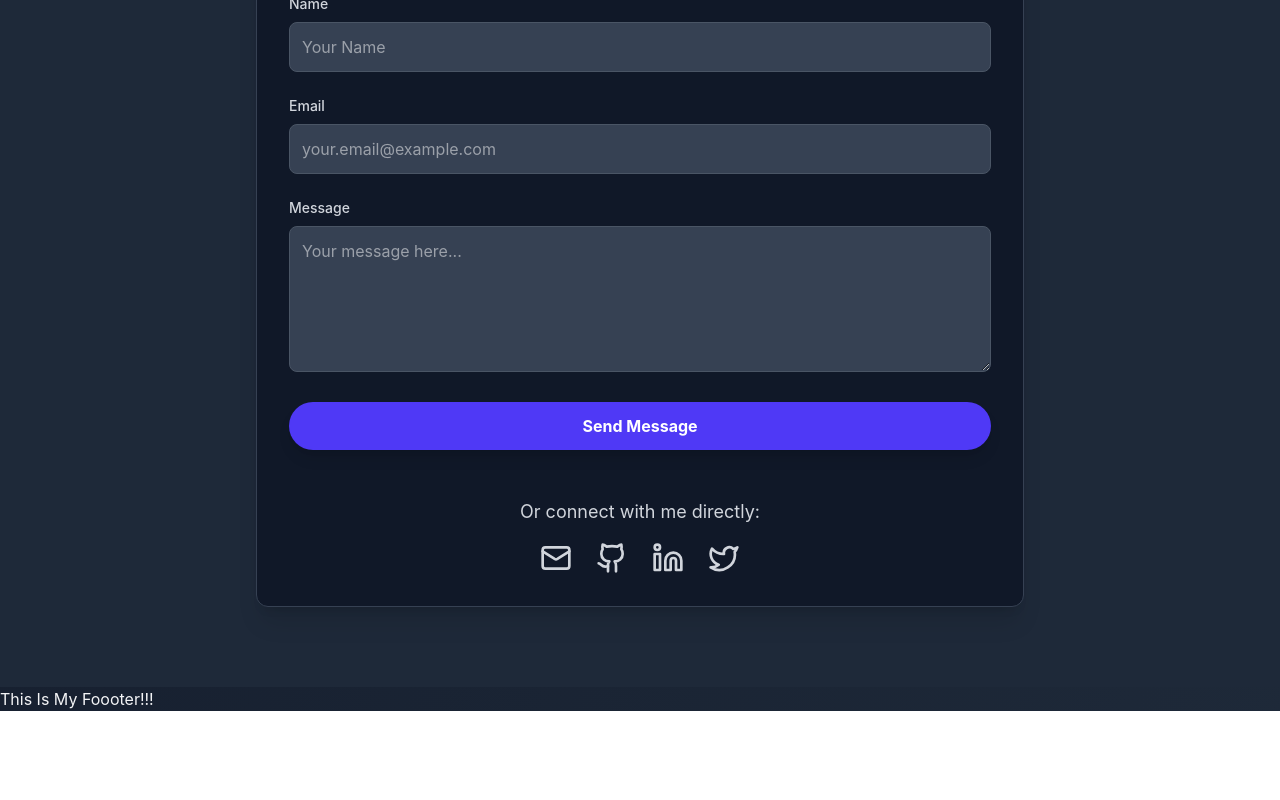
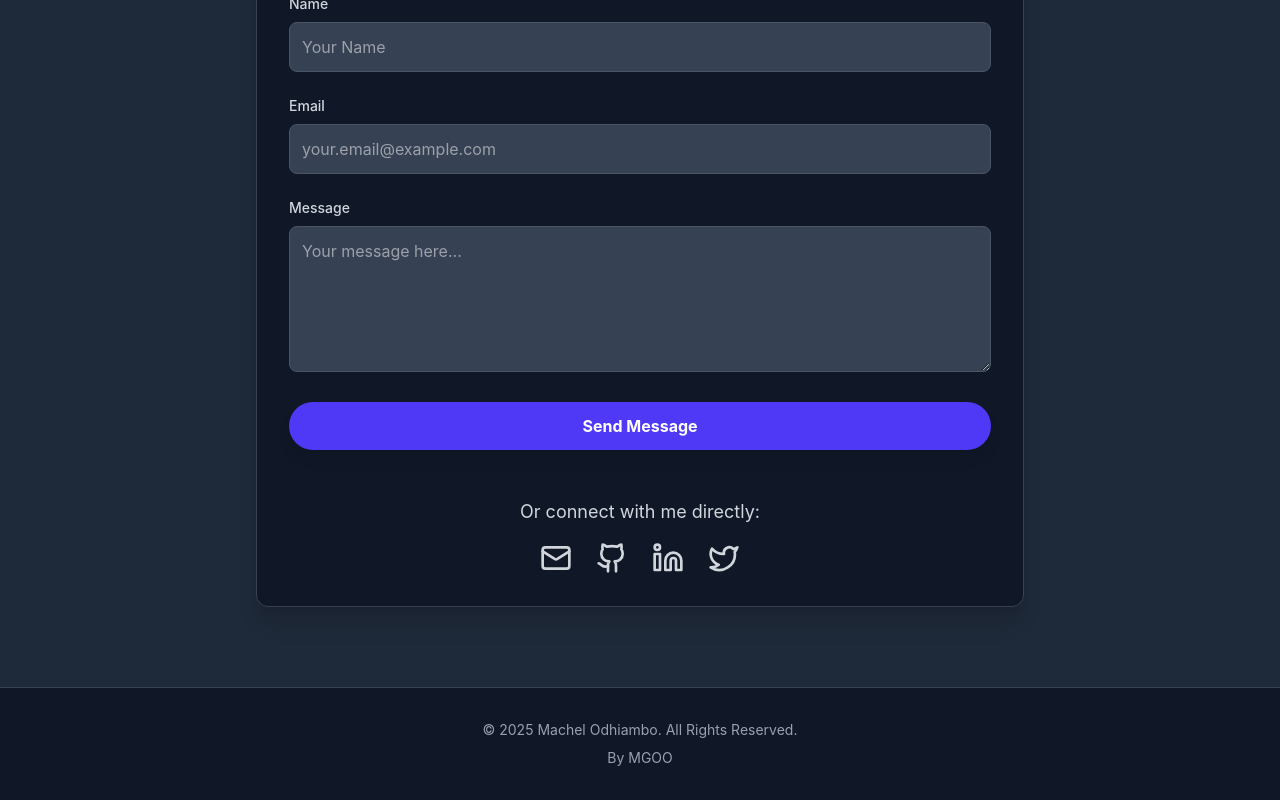
Before and after one commit to Chell0/machels-port, a React (Vite) app: page / in a window 1280 px wide. Shown: the part 3441-4241 px from the top of the page. Before the commit the page ends 4152 px from the top, so only its background shows below. Built offline with nearby package versions, Linux system fonts and the light colour scheme.

Commit message:
Chore: Update Footer component with structured layout and styling

```diff
--- a/src/components/Footer.tsx
+++ b/src/components/Footer.tsx
@@ -1,7 +1,13 @@
 const Footer = () => {
   return (
     <>
-      <footer>This Is My Foooter!!!</footer>
+      <footer className="py-8 px-4 bg-gray-900 text-gray-400 text-center text-sm border-t border-gray-700">
+        <p>
+          &copy; {new Date().getFullYear()} Machel Odhiambo. All Rights
+          Reserved.
+        </p>
+        <p className="mt-2">By MGOO</p>
+      </footer>
     </>
   );
 };
```
